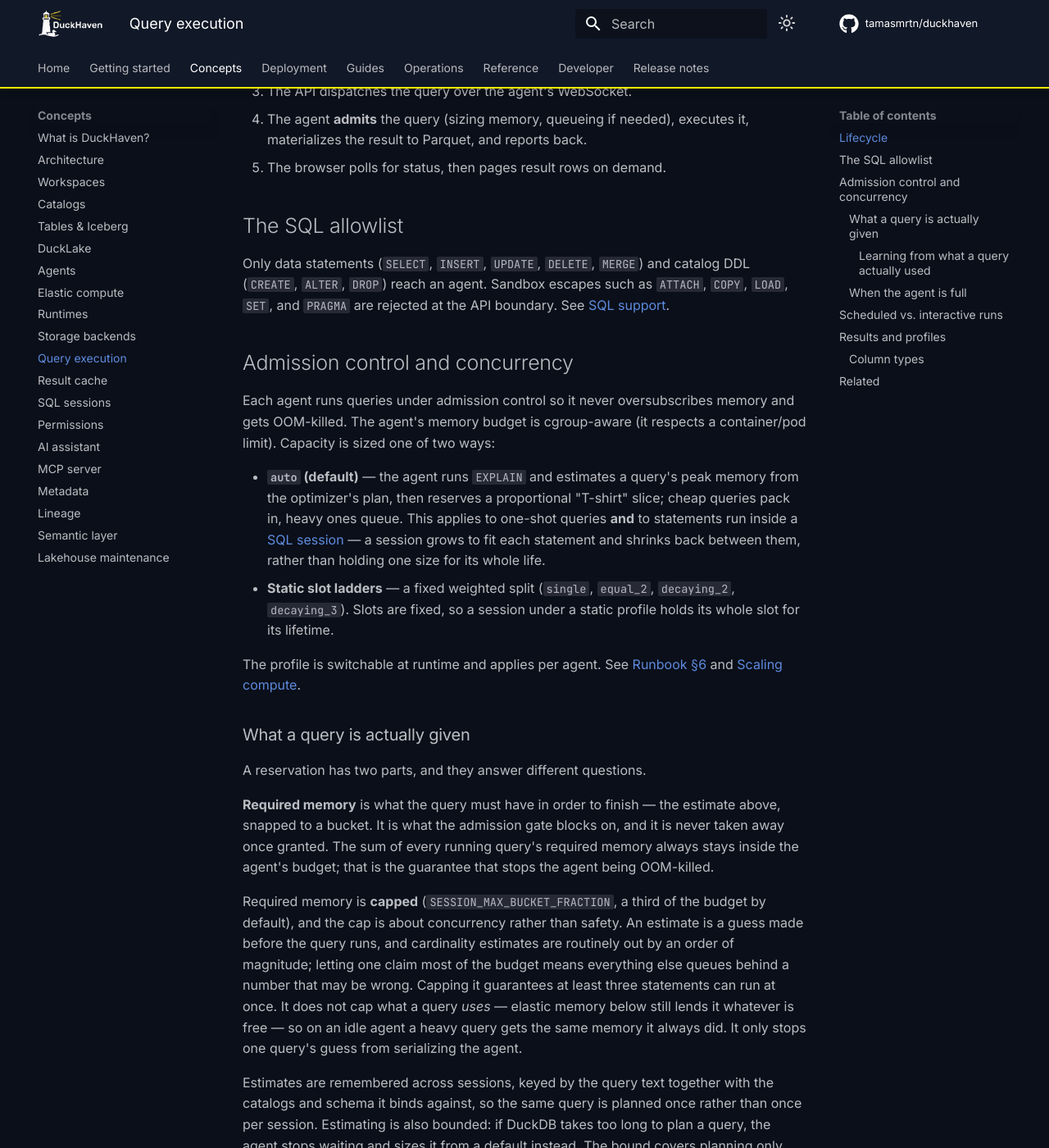
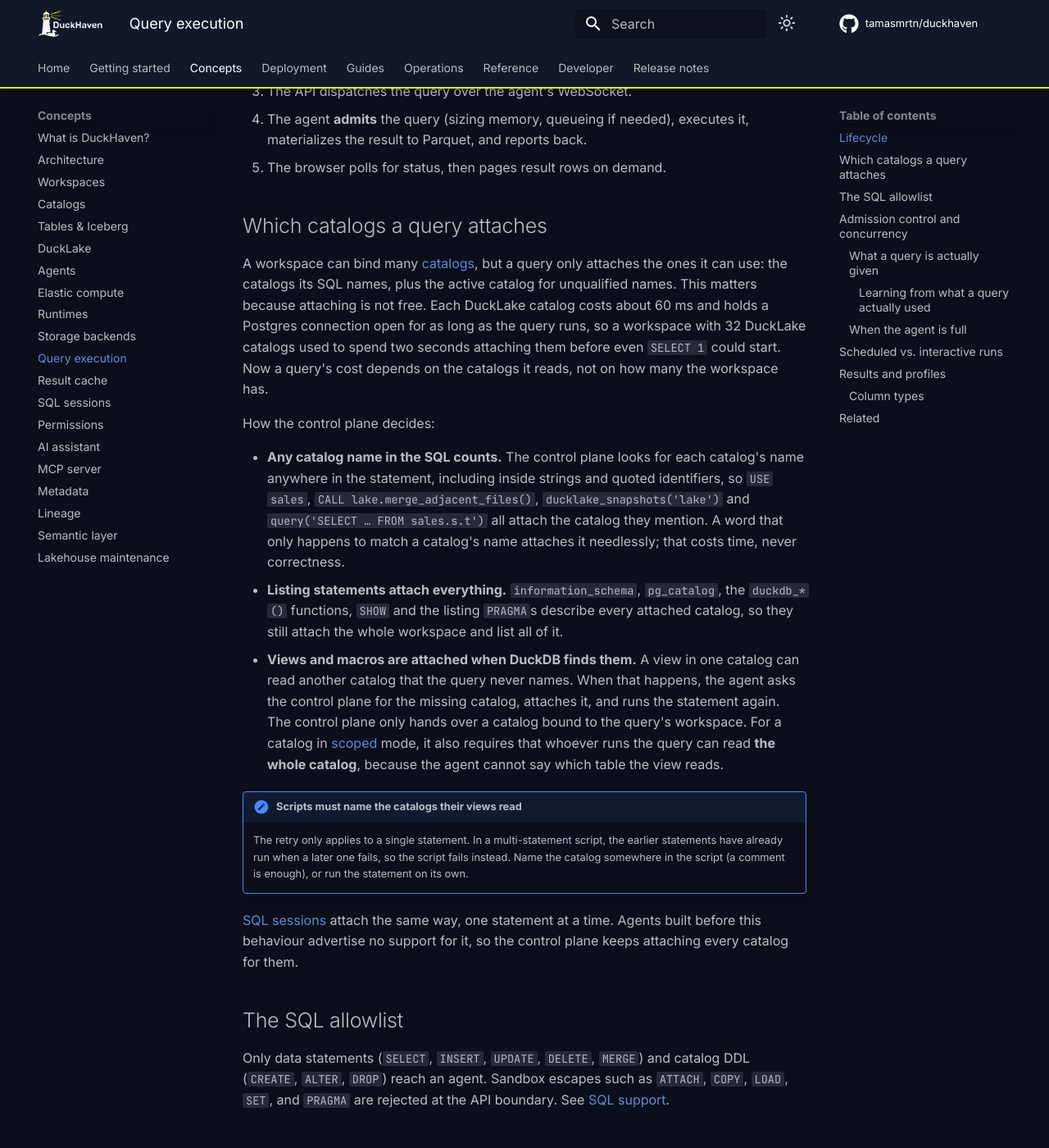
Before and after one commit to tamasmrtn/duckhaven, an MkDocs documentation site: the page built from docs/concepts/query-execution.md, in a window 1280 px wide and 1400 px high, scrolled down 401 px. Shown: the whole window at 82% size. Built offline with MkDocs 1.6.1 and Material for MkDocs 9.7.7, drawn with Linux system fonts in a browser that asks for light colours; comment, search, counter and statistics services are not loaded.

Commit message:
Document which catalogs a query and a session attach

```diff
--- a/docs/concepts/query-execution.md
+++ b/docs/concepts/query-execution.md
@@ -12,6 +12,36 @@
 4. The agent **admits** the query (sizing memory, queueing if needed), executes it, materializes the result to Parquet,
    and reports back.
 5. The browser polls for status, then pages result rows on demand.
+
+## Which catalogs a query attaches
+
+A workspace can bind many [catalogs](catalogs.md), but a query only attaches the ones it can use: the catalogs its SQL
+names, plus the active catalog for unqualified names. This matters because attaching is not free. Each DuckLake
+catalog costs about 60 ms and holds a Postgres connection open for as long as the query runs, so a workspace with 32
+DuckLake catalogs used to spend two seconds attaching them before even `SELECT 1` could start. Now a query's cost
+depends on the catalogs it reads, not on how many the workspace has.
+
+How the control plane decides:
+
+- **Any catalog name in the SQL counts.** The control plane looks for each catalog's name anywhere in the statement,
+  including inside strings and quoted identifiers, so `USE sales`, `CALL lake.merge_adjacent_files()`,
+  `ducklake_snapshots('lake')` and `query('SELECT … FROM sales.s.t')` all attach the catalog they mention. A word that
+  only happens to match a catalog's name attaches it needlessly; that costs time, never correctness.
+- **Listing statements attach everything.** `information_schema`, `pg_catalog`, the `duckdb_*()` functions, `SHOW` and
+  the listing `PRAGMA`s describe every attached catalog, so they still attach the whole workspace and list all of it.
+- **Views and macros are attached when DuckDB finds them.** A view in one catalog can read another catalog that the
+  query never names. When that happens, the agent asks the control plane for the missing catalog, attaches it, and runs
+  the statement again. The control plane only hands over a catalog bound to the query's workspace. For a catalog in
+  [scoped](permissions.md#scoped-access) mode, it also requires that whoever runs the query can read **the whole
+  catalog**, because the agent cannot say which table the view reads.
+
+!!! note "Scripts must name the catalogs their views read"
+    The retry only applies to a single statement. In a multi-statement script, the earlier statements have already run
+    when a later one fails, so the script fails instead. Name the catalog somewhere in the script (a comment is
+    enough), or run the statement on its own.
+
+[SQL sessions](sql-sessions.md#lifecycle) attach the same way, one statement at a time. Agents built before this
+behaviour advertise no support for it, so the control plane keeps attaching every catalog for them.
 
 ## The SQL allowlist
 
```
Also changed, not shown: docs/concepts/catalogs.md (+6 -3 lines), docs/concepts/permissions.md (+5 -1 lines), docs/concepts/result-cache.md (+4 -3 lines), docs/concepts/sql-sessions.md (+9 -3 lines), docs/reference/sql-support.md (+3 -1 lines).
